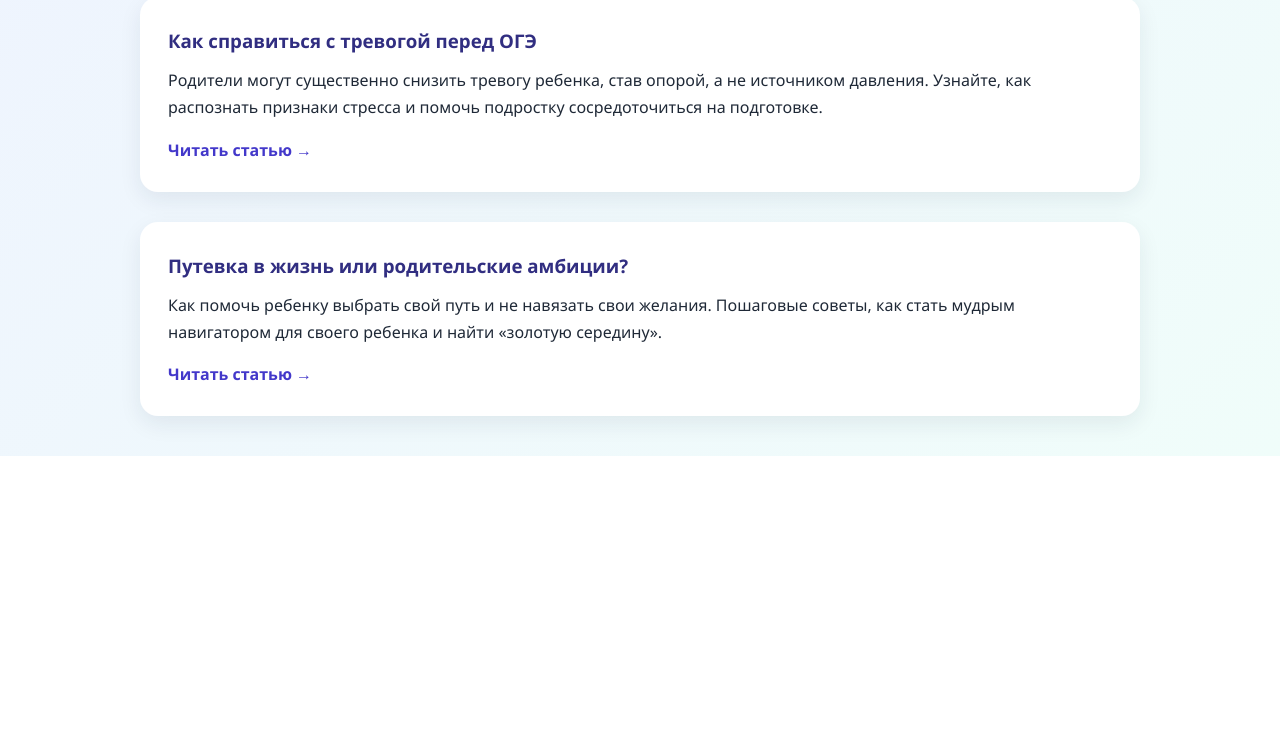
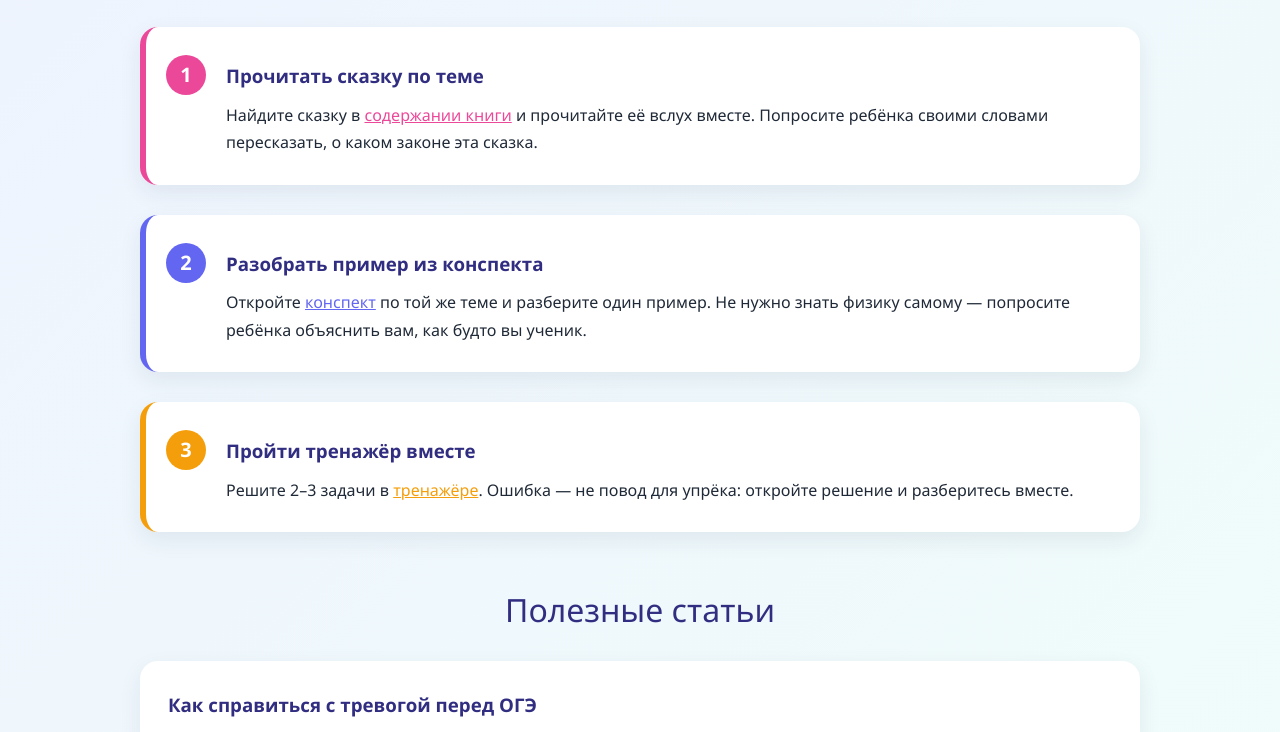
Before and after one commit to nvysockina-collab/physics-site, a plain HTML site: page roditelyam/index.html in a window 1280 px wide. Shown: the part 525-1257 px from the top of the page. Before the commit the page ends 981 px from the top, so only its background shows below. Drawn offline with Linux system fonts and the light colour scheme.

Commit message:
Update index.html

```diff
--- a/roditelyam/index.html
+++ b/roditelyam/index.html
@@ -32,7 +32,34 @@
                 <li>Хвалите за попытку, а не только за правильный ответ в тренажёре.</li>
             </ul>
         </div>
+        <!-- Блок Алгоритм помощи -->
+        <div class="section-title">⏱️ Алгоритм помощи</div>
+        <p style="text-align: center; color: #4b5563; margin-bottom: 30px;">Ребёнок «не понимает физику»? Три спокойных шага по любой теме</p>
 
+        <div class="text" style="border-left: 6px solid #ec4899; padding-left: 20px; margin-bottom: 20px; display: flex; gap: 20px; align-items: flex-start;">
+            <div style="background: #ec4899; color: white; width: 40px; height: 40px; border-radius: 50%; display: flex; align-items: center; justify-content: center; font-weight: bold; font-size: 20px; flex-shrink: 0;">1</div>
+            <div>
+                <h3 style="margin-top: 5px;">Прочитать сказку по теме</h3>
+                <p>Найдите сказку в <a href="../book/index.html" style="color: #ec4899;">содержании книги</a> и прочитайте её вслух вместе. Попросите ребёнка своими словами пересказать, о каком законе эта сказка.</p>
+            </div>
+        </div>
+
+        <div class="text" style="border-left: 6px solid #6366f1; padding-left: 20px; margin-bottom: 20px; display: flex; gap: 20px; align-items: flex-start;">
+            <div style="background: #6366f1; color: white; width: 40px; height: 40px; border-radius: 50%; display: flex; align-items: center; justify-content: center; font-weight: bold; font-size: 20px; flex-shrink: 0;">2</div>
+            <div>
+                <h3 style="margin-top: 5px;">Разобрать пример из конспекта</h3>
+                <p>Откройте <a href="../detyam/index.html" style="color: #6366f1;">конспект</a> по той же теме и разберите один пример. Не нужно знать физику самому — попросите ребёнка объяснить вам, как будто вы ученик.</p>
+            </div>
+        </div>
+
+        <div class="text" style="border-left: 6px solid #f59e0b; padding-left: 20px; margin-bottom: 40px; display: flex; gap: 20px; align-items: flex-start;">
+            <div style="background: #f59e0b; color: white; width: 40px; height: 40px; border-radius: 50%; display: flex; align-items: center; justify-content: center; font-weight: bold; font-size: 20px; flex-shrink: 0;">3</div>
+            <div>
+                <h3 style="margin-top: 5px;">Пройти тренажёр вместе</h3>
+                <p>Решите 2–3 задачи в <a href="../trenazhery/index.html" style="color: #f59e0b;">тренажёре</a>. Ошибка — не повод для упрёка: откройте решение и разберитесь вместе.</p>
+            </div>
+        </div>
+        <!-- Конец блока Алгоритм помощи -->
         <!-- Блок с полезными статьями -->
         <div class="section-title">Полезные статьи</div>
 
```
